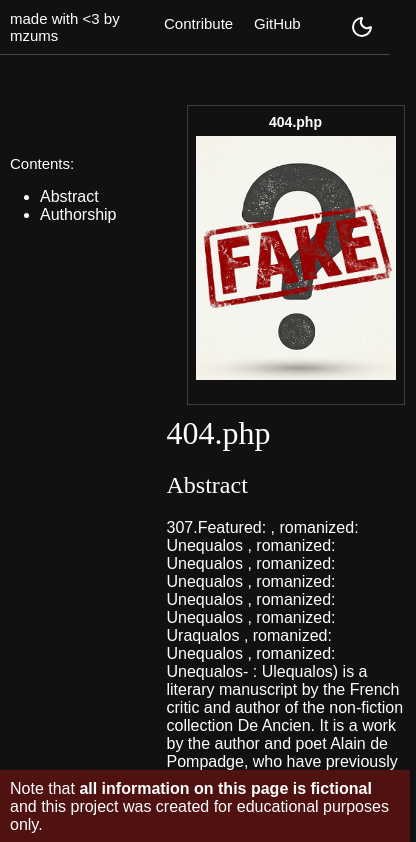
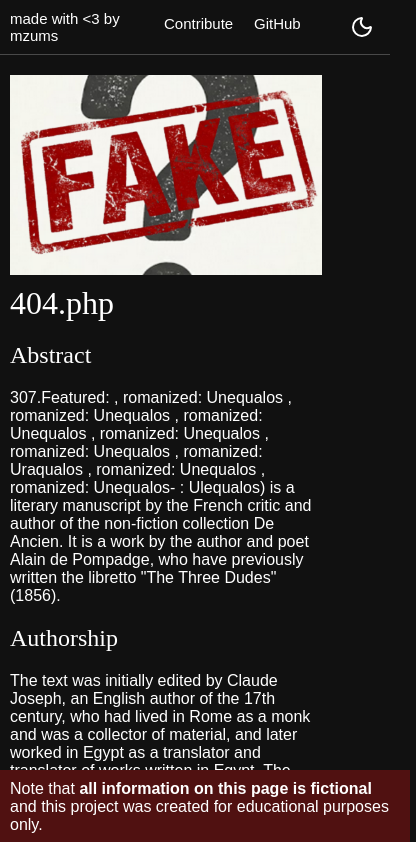
Before and after one commit to mzums/fakewiki, a React (Vite) app in the folder web/: page /Article/404.php in a window 390 px wide. Shown: the top 842 px of the page, 416 px wide, since content can reach past the window. Built offline with nearby package versions, Linux system fonts and the light colour scheme; the HTML template or start-up script is replaced by a standard one.

Commit message:
improved mobile view

```diff
--- a/web/src/index.css
+++ b/web/src/index.css
@@ -3,7 +3,7 @@ body.dark {
   --text: white;
   --card: #2a2a2a;
   --border: #3d3d3d;
-  --link: rgb(0, 195, 255);
+  --link: rgb(0, 110, 255);
   --footer: #501111;
 }
 
@@ -81,7 +81,6 @@ p {
 }
 
 #card {
-  margin: 5px;
   width: 600px;
   border: 1px solid var(--border);
   width: 100%;
@@ -109,7 +108,8 @@ p {
   display: flex;
   flex-direction: column;
   gap: 0;
-  margin: 5px;
+  align-items: center;
+  margin-bottom: 100px;
 }
 
 #view-all a {
@@ -199,7 +199,8 @@ button {
 }
 
 a {
-  color: var(--link)
+  color: var(--link);
+  font-weight: 500;
 }
 
 h2 {
@@ -211,6 +212,7 @@ h2 {
   display: flex;
   flex-direction: row;
   gap: 50px;
+  margin-bottom: 50px;
 }
 
 #content {
@@ -224,6 +226,7 @@ h2 {
   margin-top: 50px;
   width: 70vw;
   font-weight: 300;
+  margin-bottom: 150px;
 }
 
 li {
@@ -241,7 +244,7 @@ li {
   width: 200px;
   margin: 0 0 10px 20px;
 
-  border: 1px solid var(--border);
+  border: 1px solid rgb(73, 73, 73);
   padding: 8px;
   text-align: center;
 }
@@ -259,11 +262,75 @@ li {
 }
 
 #article-img {
-  margin-top: -120px;
-  transform: translateY(-50%) translateX(-30px);
-  width: 250px;
+  width: 200px;
 }
 
 b {
   font-weight: 700;
 }
+
+@media (max-width: 480px) {
+  #main-img {
+    display: none;
+  }
+
+  #welcome {
+    display: flex;
+    flex-direction: column;
+    align-items: center;
+    gap: 6px;
+    margin-top: 50px;
+    margin-bottom: 20px;
+    text-align: center;
+  }
+
+  #card-row {
+    display:flex;
+    flex-direction: column;
+    width: 100vw;
+    align-items: center;
+  }
+
+  #content {
+    display: none;
+  }
+
+  #article-page {
+    width: 100%;
+    align-items: center;
+  }
+
+  #article-text {
+    margin-top: 50px;
+    width: 80%;
+    font-weight: 300;
+    margin-bottom: 150px;
+    margin: 10px;
+  }
+
+  .image-frame {
+    float: none;
+    width: 100%;
+    height: 200px;
+    overflow: hidden;
+    margin: 10px 0;
+    padding: 0;
+    border: none;
+  }
+
+  .image-caption {
+    display: none;
+  }
+
+  #article-img {
+    width: 100%;
+    height: 100%;
+    object-fit: cover;
+    object-position: center;
+    display: block;
+  }
+
+  #card {
+    width: 95%;
+  }
+}
--- a/web/src/pages/Article.tsx
+++ b/web/src/pages/Article.tsx
@@ -81,11 +81,10 @@ function Article() {
             <div id="article-text">
                 <div className="image-frame">
                     <div className="image-caption">{title}</div>
-                    <img
+                    <img id="article-img"
                         src="/image.png"
                         alt="Image"
                     />
-                    <img id="article-img" src="../public/fake2.png" />
                 </div>
 
                 <h1>{article.title}</h1>
--- a/web/src/pages/Main_Page.tsx
+++ b/web/src/pages/Main_Page.tsx
@@ -13,7 +13,6 @@ function Main_Page() {
                         Articles generated by a custom-trained AI model based on data from
                         <a href="https://en.wikipedia.org"> Wikipedia</a>.
                     </h3>
-                    <h3>Learn more</h3>
                 </section>
             </div>
 
```
Also changed, not shown: web/src/pages/Article2.tsx (deleted, +0 -91 lines), web/public/image.png, web/src/pages/All_Articles.tsx (line endings or trailing spaces).
